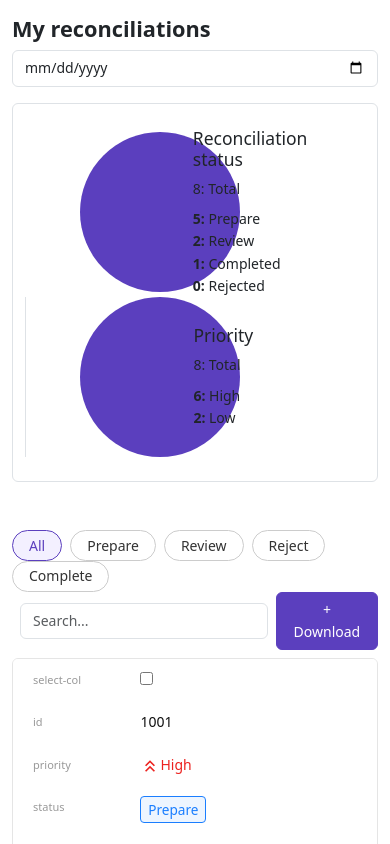
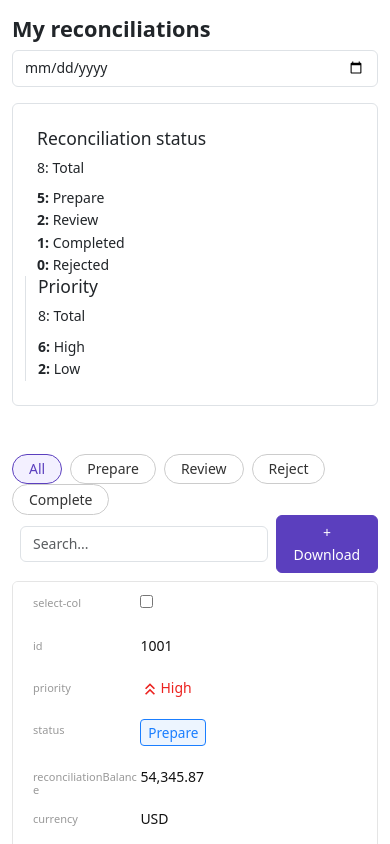
Before and after one commit to dheerajarora1997/basic-setup, a Next.js app: page /dashboard in a window 390 px wide. Shown: the top 844 px of the page. Built offline with nearby package versions, Linux system fonts and the light colour scheme.

Commit message:
style: update layout and styling for reconciliation balance and status sections in dashboard

```diff
--- a/src/app/dashboard/page.tsx
+++ b/src/app/dashboard/page.tsx
@@ -74,7 +74,7 @@ export default function DashboardPage() {
         cell: ({ cell }: { cell: any }) => {
           const balance = cell.getValue();
           return (
-            <span className="text-end pe-5 d-inline-block pe-5 text-end w-100">
+            <span className="text-md-end pe-5 d-inline-block pe-5 w-100">
               {balance}
             </span>
           );
@@ -216,13 +216,13 @@ export default function DashboardPage() {
             <div className="row">
               <div className="col-12 col-md-6">
                 <div className="row justify-content-center align-items-center">
-                  <div className="col-4">
+                  <div className="col-12 col-lg-4 d-none d-lg-flex">
                     <div
                       style={{ width: 160, height: 160, borderRadius: "50%" }}
                       className="bg-primary"
                     ></div>
                   </div>
-                  <div className="col-5">
+                  <div className="col-12 col-lg-5">
                     <h5>Reconciliation status</h5>
                     <p className="m-0">8: Total</p>
                     <p className="mt-2 mb-0">
@@ -242,13 +242,13 @@ export default function DashboardPage() {
               </div>
               <div className="col-12 col-md-6 border-start">
                 <div className="row justify-content-center align-items-center">
-                  <div className="col-4">
+                  <div className="col-12 col-lg-4 d-none d-lg-flex">
                     <div
                       style={{ width: 160, height: 160, borderRadius: "50%" }}
                       className="bg-primary"
                     ></div>
                   </div>
-                  <div className="col-5">
+                  <div className="col-12 col-lg-5">
                     <h5>Priority</h5>
                     <p className="m-0">8: Total</p>
                     <p className="mt-2 mb-0">
```
